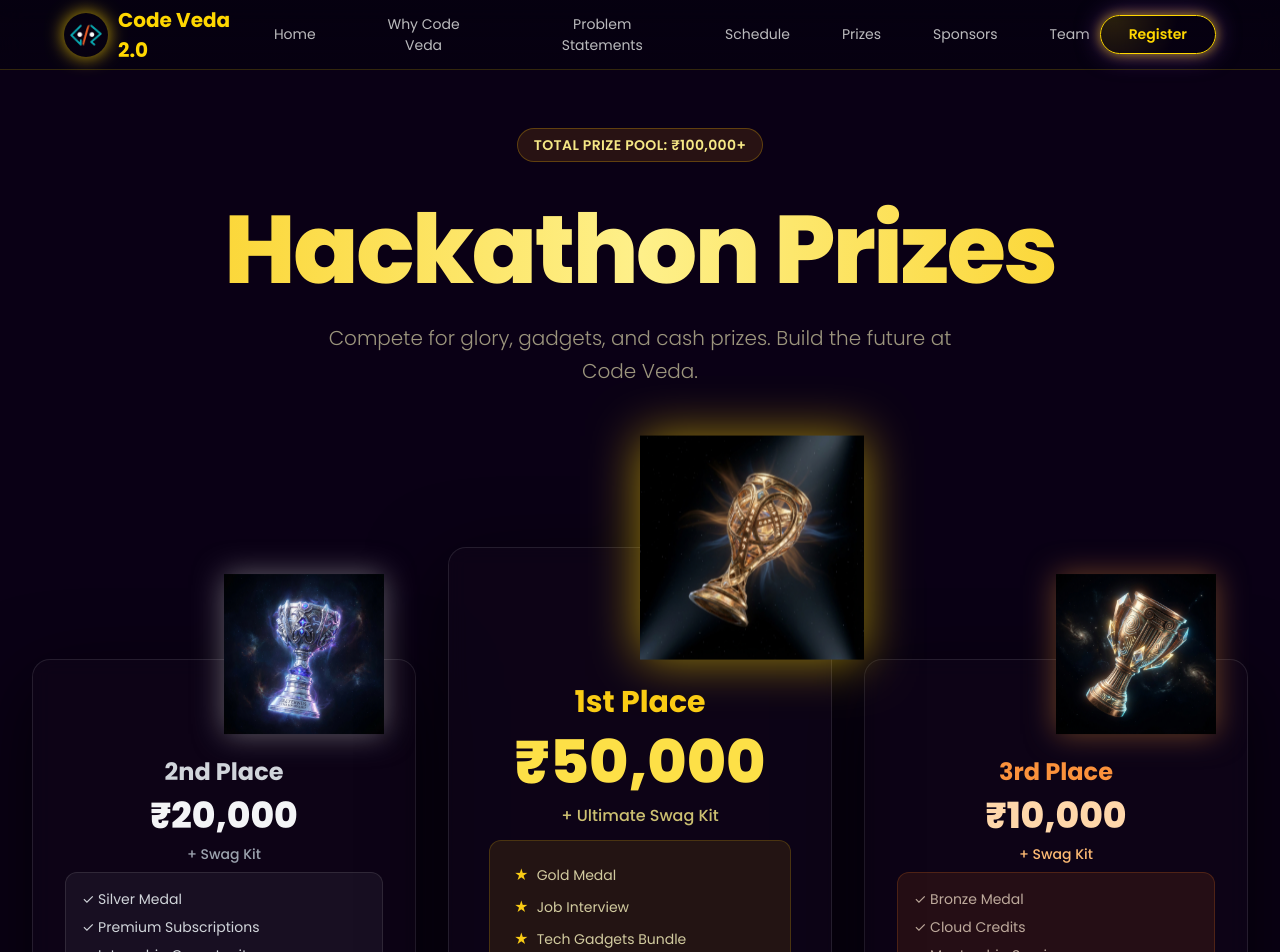
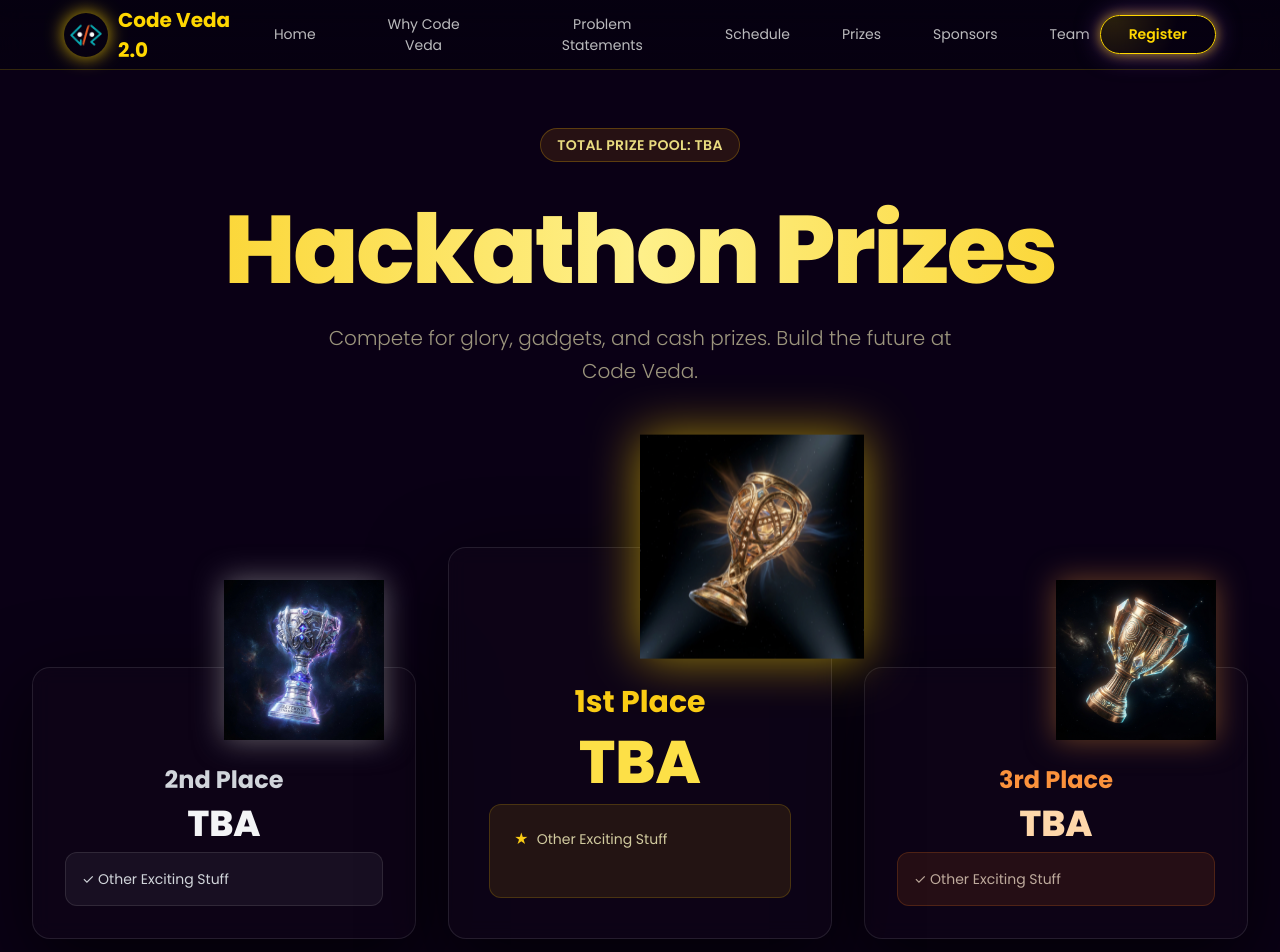
Before and after one commit to AyushChoudhary6/Code-Veda-2.0, a React (Vite) app: page /prizes in a window 1280 px wide. Shown: the top 952 px of the page. Built offline with nearby package versions, Linux system fonts and the light colour scheme.

Commit message:
Fixed empty space in Problem Statements page with negative margin

```diff
--- a/src/pages/PrizePage.jsx
+++ b/src/pages/PrizePage.jsx
@@ -11,7 +11,7 @@ const PrizePage = () => {
         {/* Hero Section */}
         <div className="text-center mb-40 space-y-6">
           <div className="inline-block px-4 py-1.5 rounded-full bg-yellow-900/30 border border-yellow-500/30 text-yellow-200 text-sm font-semibold tracking-wide uppercase mb-4 animate-pulse">
-            Total Prize Pool: ₹100,000+
+            Total Prize Pool: TBA
           </div>
           <h1 className="text-5xl md:text-8xl font-black tracking-tight mb-4 bg-gradient-to-r from-yellow-400 via-yellow-200 to-yellow-400 bg-clip-text text-transparent">
             Hackathon Prizes
@@ -35,12 +35,12 @@ const PrizePage = () => {
               </div>
               <div className="mt-16 space-y-2">
                 <h2 className="text-2xl font-bold text-gray-300">2nd Place</h2>
-                <div className="text-4xl font-black text-gray-100">₹20,000</div>
-                <p className="text-sm text-gray-400 font-medium">+ Swag Kit</p>
+                <div className="text-4xl font-black text-gray-100">TBA</div>
+                {/* <p className="text-sm text-gray-400 font-medium">+ Swag Kit</p> */}
                 <ul className="mt-6 space-y-2 text-left text-sm text-gray-300 bg-white/5 p-4 rounded-xl border border-white/10">
-                  <li className="flex items-center gap-2">✓ Silver Medal</li>
-                  <li className="flex items-center gap-2">✓ Premium Subscriptions</li>
-                  <li className="flex items-center gap-2">✓ Internship Opportunity</li>
+                  <li className="flex items-center gap-2">✓ Other Exciting Stuff</li>
+                  {/* <li className="flex items-center gap-2">✓ Premium Subscriptions</li> */}
+                  {/* <li className="flex items-center gap-2">✓ Internship Opportunity</li> */}
                 </ul>
               </div>
             </div>
@@ -58,17 +58,17 @@ const PrizePage = () => {
               </div>
               <div className="mt-24 space-y-3">
                 <h2 className="text-3xl font-bold text-yellow-400">1st Place</h2>
-                <div className="text-6xl font-black text-yellow-300">₹50,000</div>
-                <p className="text-base text-yellow-200/80 font-medium">+ Ultimate Swag Kit</p>
+                <div className="text-6xl font-black text-yellow-300">TBA</div>
+                {/* <p className="text-base text-yellow-200/80 font-medium">+ Ultimate Swag Kit</p> */}
                 <ul className="mt-8 space-y-3 text-left text-sm text-yellow-100/80 bg-yellow-500/10 p-6 rounded-xl border border-yellow-500/20">
                   <li className="flex items-center gap-2">
-                    <span className="text-yellow-400">★</span> Gold Medal
+                    <span className="text-yellow-400">★</span> Other Exciting Stuff
                   </li>
                   <li className="flex items-center gap-2">
-                    <span className="text-yellow-400">★</span> Job Interview
+                    {/* <span className="text-yellow-400">★</span> Job Interview */}
                   </li>
                   <li className="flex items-center gap-2">
-                    <span className="text-yellow-400">★</span> Tech Gadgets Bundle
+                    {/* <span className="text-yellow-400">★</span> Tech Gadgets Bundle */}
                   </li>
                 </ul>
               </div>
@@ -87,12 +87,12 @@ const PrizePage = () => {
               </div>
               <div className="mt-16 space-y-2">
                 <h2 className="text-2xl font-bold text-orange-400">3rd Place</h2>
-                <div className="text-4xl font-black text-orange-200">₹10,000</div>
-                <p className="text-sm text-orange-300 font-medium">+ Swag Kit</p>
+                <div className="text-4xl font-black text-orange-200">TBA</div>
+                {/* <p className="text-sm text-orange-300 font-medium">+ Swag Kit</p> */}
                 <ul className="mt-6 space-y-2 text-left text-sm text-orange-100/70 bg-orange-500/10 p-4 rounded-xl border border-orange-500/20">
-                  <li className="flex items-center gap-2">✓ Bronze Medal</li>
-                  <li className="flex items-center gap-2">✓ Cloud Credits</li>
-                  <li className="flex items-center gap-2">✓ Mentorship Session</li>
+                  <li className="flex items-center gap-2">✓ Other Exciting Stuff</li>
+                  {/* <li className="flex items-center gap-2">✓ Cloud Credits</li> */}
+                  {/* <li className="flex items-center gap-2">✓ Mentorship Session</li> */}
                 </ul>
               </div>
             </div>
@@ -100,7 +100,7 @@ const PrizePage = () => {
         </div>
 
         {/* Additional Prizes Section */}
-        <div className="mt-20 text-center">
+        {/* <div className="mt-20 text-center">
           <h2 className="text-4xl font-bold mb-12 bg-gradient-to-r from-purple-400 via-pink-400 to-purple-400 bg-clip-text text-transparent">
             Special Category Prizes
           </h2>
@@ -121,7 +121,7 @@ const PrizePage = () => {
               <p className="text-sm text-gray-400">For best use of technology</p>
             </div>
           </div>
-        </div>
+        </div> */}
       </div>
 
       <Footer />
```
